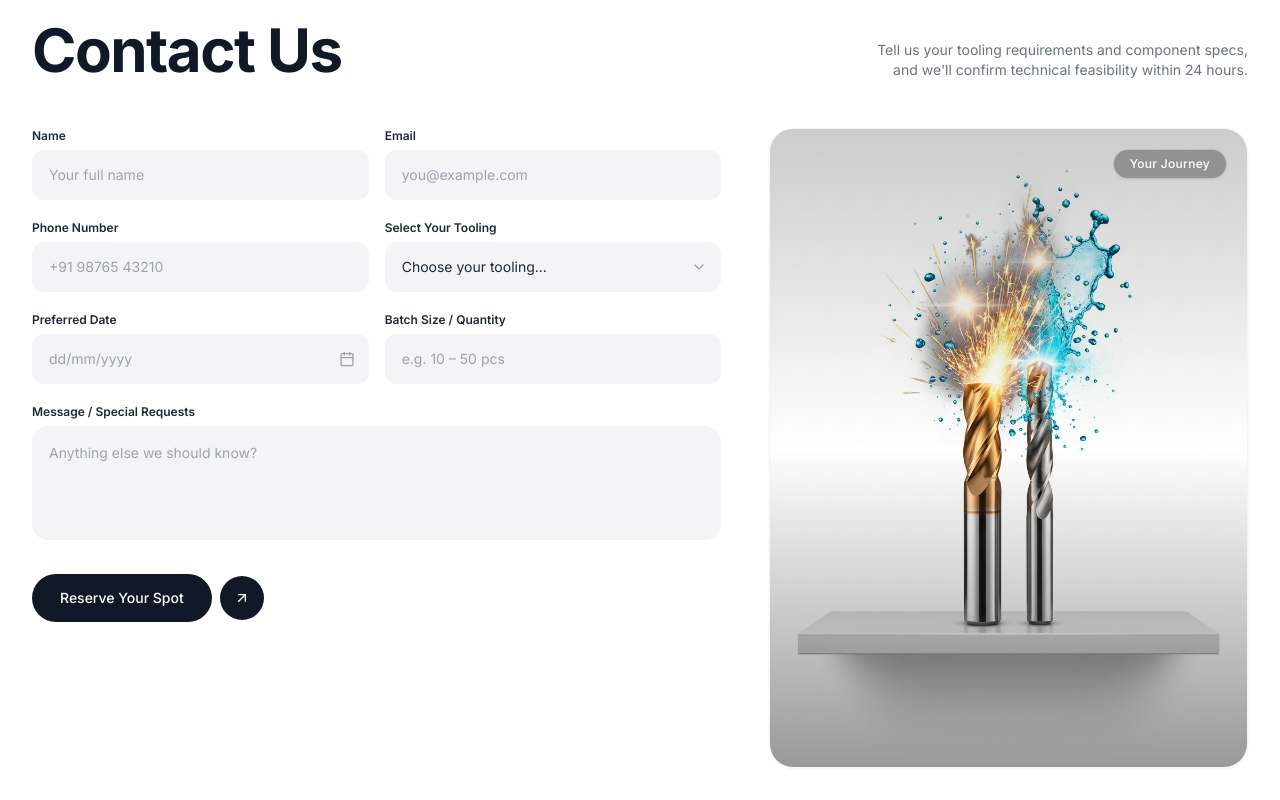
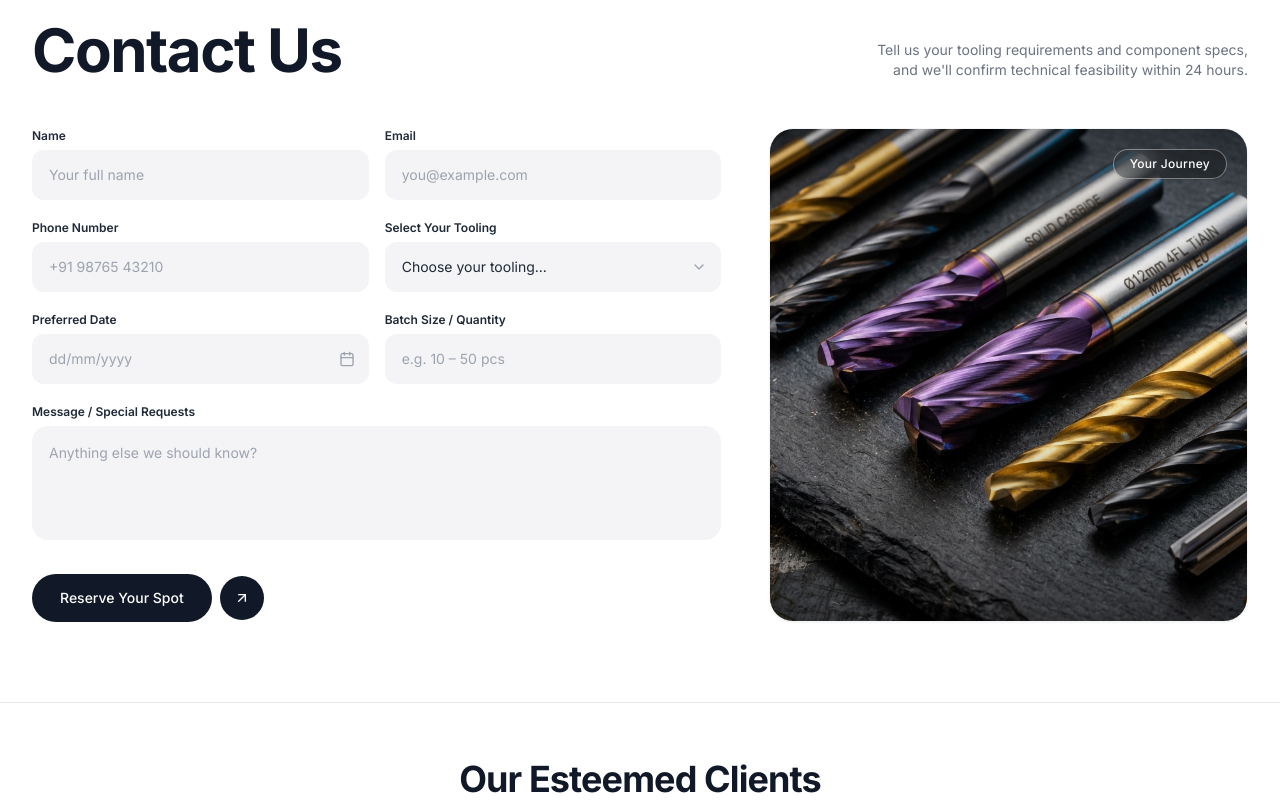
Before and after one commit to santhoshm21/techno-mill, a React (Vite) app: page / in a window 1280 px wide. Shown: the part 3920-4720 px from the top of the page. Built offline with nearby package versions, Linux system fonts and the light colour scheme.

Commit message:
Restore previous cutting tool lineup image in Contact Us section

```diff
--- a/src/components/HomeContactSection.jsx
+++ b/src/components/HomeContactSection.jsx
@@ -239,7 +239,7 @@ export default function HomeContactSection() {
 
               {/* Cutting Tool / Engineering Visual */}
               <img
-                src="/images/contact-tool-shelf.png"
+                src="/images/gallery/hero-drill-lineup.jpg"
                 alt="Techno Mech Precision Tooling"
                 className="w-full h-full object-cover object-center group-hover:scale-105 transition-transform duration-700 ease-out"
               />
```
